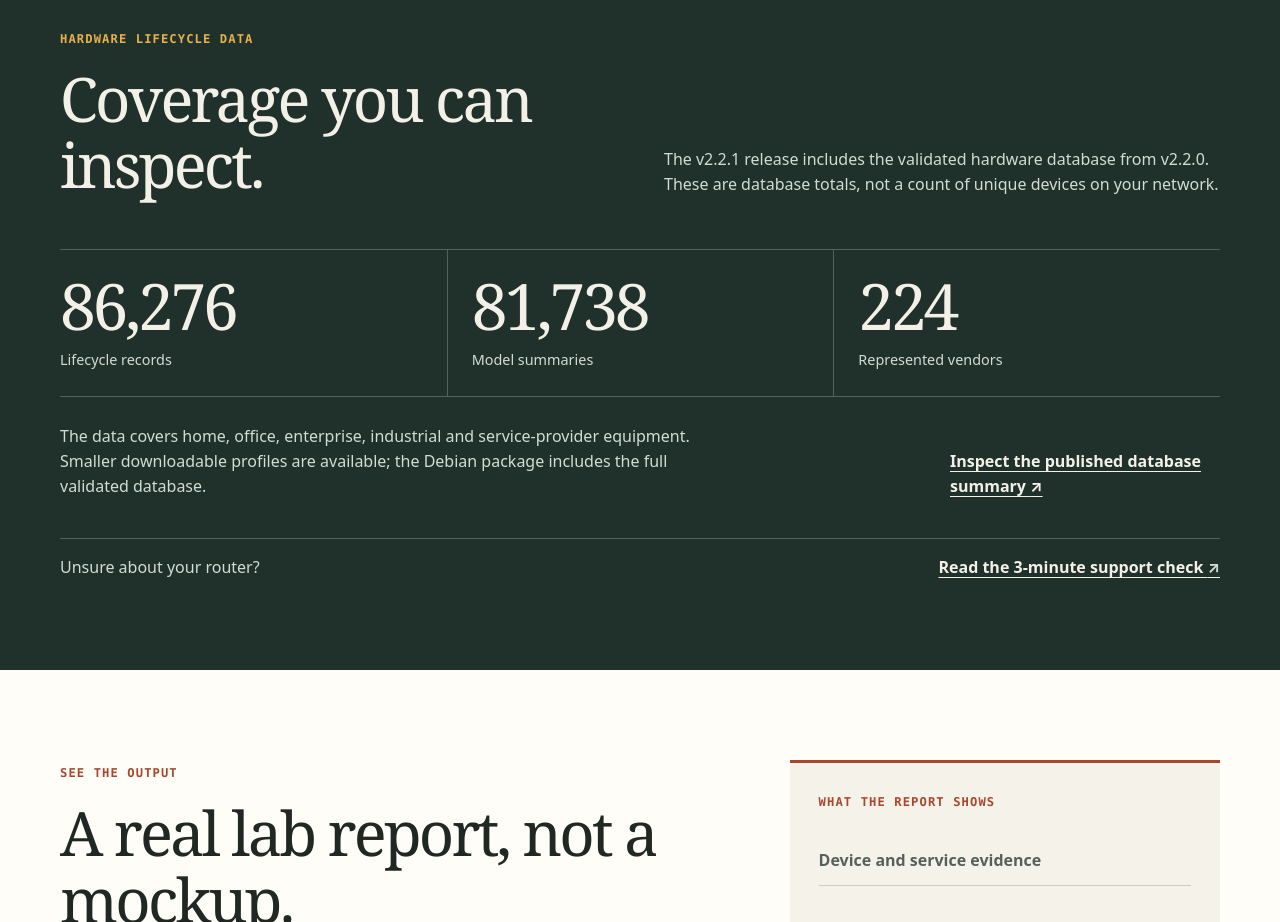
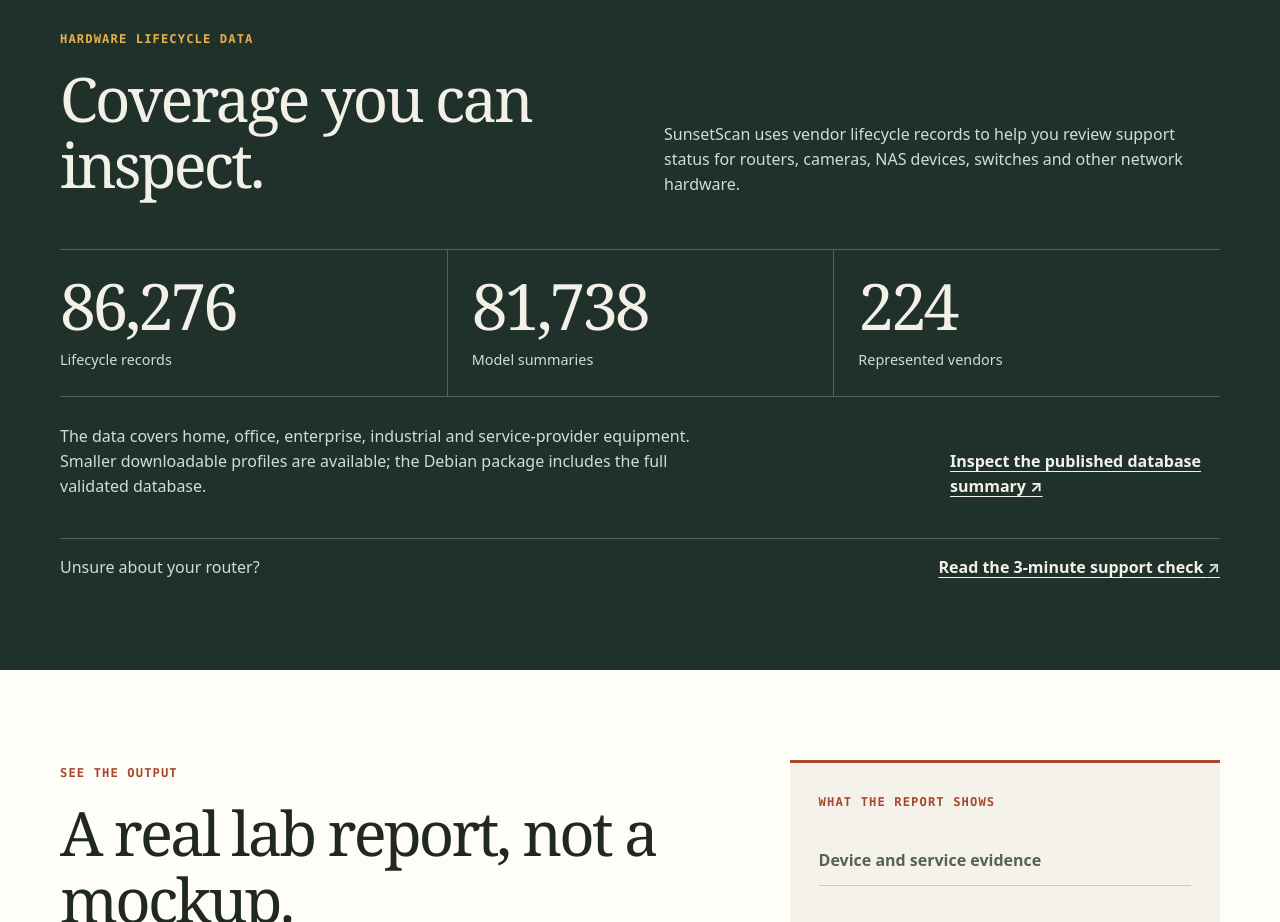
Before and after one commit to NoCoderRandom/site-publish, a plain HTML site: page index.html in a window 1280 px wide. Shown: the part 1580-2502 px from the top of the page. Drawn offline with Linux system fonts and the light colour scheme.

Commit message:
Simplify lifecycle coverage copy

```diff
--- a/index.html
+++ b/index.html
@@ -94,7 +94,7 @@
         <div class="container">
           <div class="data-heading">
             <div><p class="eyebrow">Hardware lifecycle data</p><h2 id="data-title">Coverage you can inspect.</h2></div>
-            <p>The v2.2.1 release includes the validated hardware database from v2.2.0. These are database totals, not a count of unique devices on your network.</p>
+            <p>SunsetScan uses vendor lifecycle records to help you review support status for routers, cameras, NAS devices, switches and other network hardware.</p>
           </div>
           <dl class="data-numbers">
             <div><dt>Lifecycle records</dt><dd>86,276</dd></div>
```
